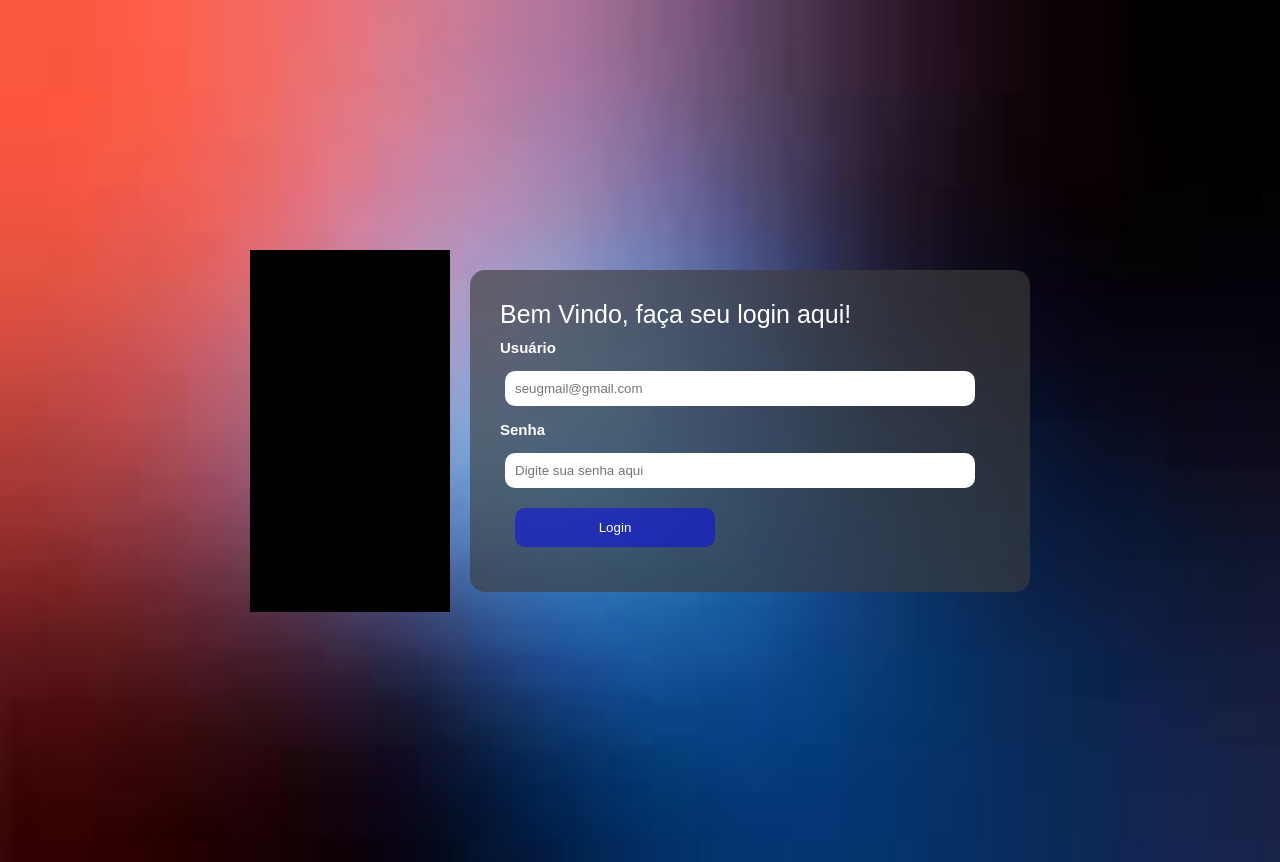
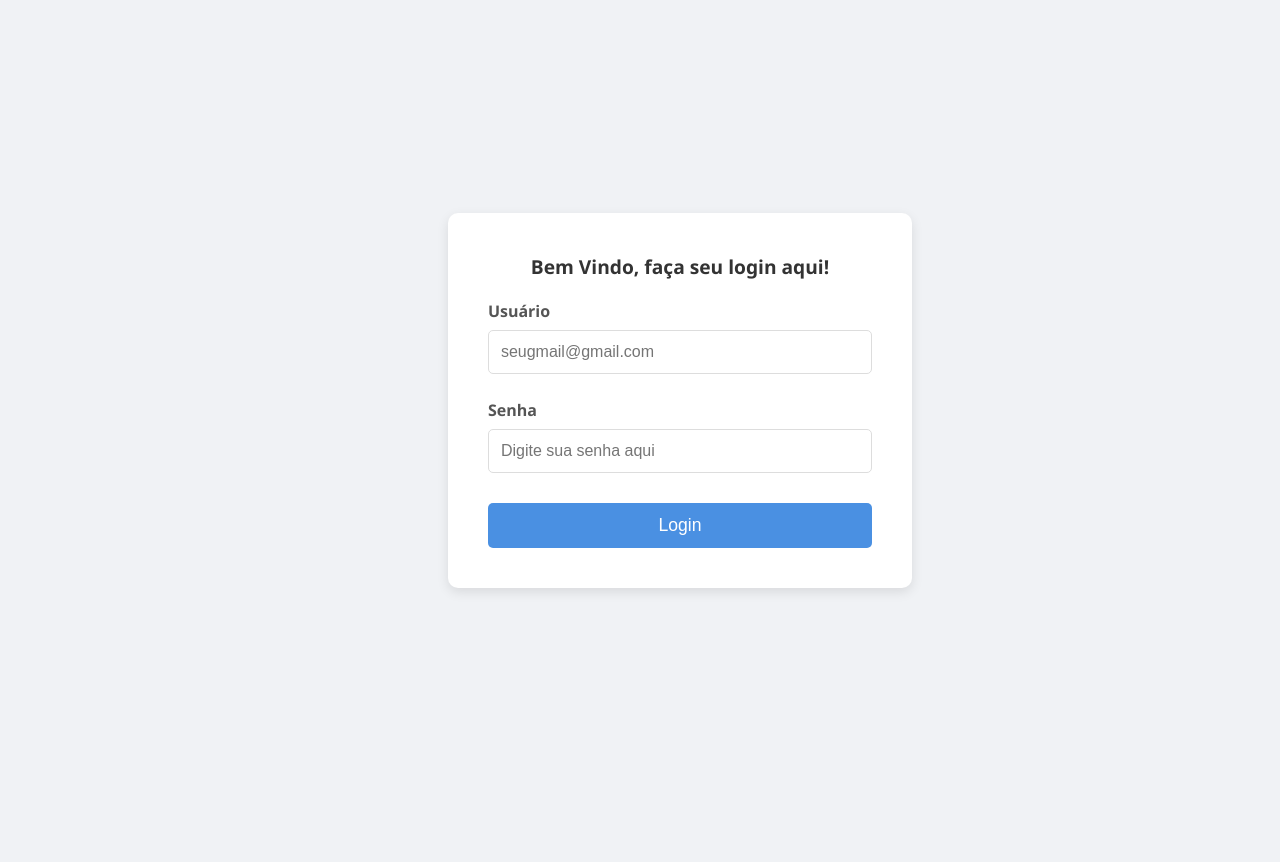
Before and after one commit to Carlos-Daniel-Dantas/musictube, a Flask app: page /login in a window 1280 px wide. After the commit the page ends 592 px from the top, so only its background shows below. Run offline with Flask 3, Linux system fonts and the light colour scheme.

Commit message:
add: css login e cadastro melhorado

```diff
--- a/templates/login.html
+++ b/templates/login.html
@@ -8,104 +8,93 @@
 </head>
 <style>
     body {
-
-        margin: 0;
-        padding: 0;
-        min-width: 100vh;
+        font-family: 'Segoe UI', Tahoma, Geneva, Verdana, sans-serif;
+        background-color: #f0f2f5;
         display: flex;
         justify-content: center;
-        padding: 250px;
-        background-size: cover;
-
-        background-image: url('/IMG/download.jpg');
-        background-color: black;
-
+        align-items: center;
+        height: 100vh;
+        margin: 0;
     }
 
-    .input_usuario {
-
-        border: none;
+    /* Container do Formulário */
+    .input__cadastro {
+        background-color: #ffffff;
+        padding: 40px;
         border-radius: 10px;
-        padding: 10px;
-        margin: 5px;
-        border-radius: 10px;
-        width: 450px;
-
+        box-shadow: 0 4px 12px rgba(0, 0, 0, 0.1);
+        width: 100%;
+        max-width: 400px;
+        text-align: center;
     }
 
-    .input_senha {
-
-        border: none;
-        border-radius: 10px;
-        padding: 10px;
-        margin: 5px;
-        border-radius: 10px;
-        width: 450px;
-
+    /* Estilo do Bem-vindo (Label) */
+    .input__cadastro label {
+        display: block;
+        font-size: 1.2rem;
+        color: #333;
+        margin-bottom: 20px;
+        font-weight: bold;
     }
 
-    .botao_cadastro {
+    /* Ajustando os títulos Usuário e Senha */
+    .input__cadastro h1 {
+        font-size: 1rem;
+        color: #555;
+        text-align: left;
+        margin-bottom: 8px;
+        margin-top: 15px;
+    }
 
+    /* Estilização dos Inputs */
+    .input_usuario,
+    .input_senha {
+        width: 100%;
+        padding: 12px;
+        margin-bottom: 10px;
+        border: 1px solid #ddd;
+        border-radius: 5px;
+        box-sizing: border-box;
+        /* Garante que o padding não aumente o tamanho final */
+        font-size: 1rem;
+        transition: border-color 0.3s;
+    }
+
+    .input_usuario:focus,
+    .input_senha:focus {
+        border-color: #4a90e2;
+        outline: none;
+    }
+
+    /* Botão de Login */
+    .botao_login {
+        width: 100%;
+        padding: 12px;
+        background-color: #4a90e2;
+        color: white;
         border: none;
-        padding: 12px;
+        border-radius: 5px;
+        font-size: 1.1rem;
         cursor: pointer;
-        transition: all 0.3s ease;
-        margin: 25px;
-        color: rgb(255, 255, 255);
-        background-color: rgba(0, 0, 255, 0.466);
-        border-radius: 10px;
-        width: 200px;
-
-    }
-    .botao_login {
-
-        border: none;
-        padding: 12px;
-        cursor: pointer;
-        transition: all 0.3s ease;
-        margin: 15px;
-        color: rgb(255, 255, 255);
-        background-color: rgba(0, 0, 255, 0.466);
-        border-radius: 10px;
-        width: 200px;
-
+        margin-top: 20px;
+        transition: background-color 0.3s;
     }
 
     .botao_login:hover {
-        transform: scale(1.1);
-        background-color: rgb(1, 1, 206);
+        background-color: #357abd;
     }
 
-
-    .input__cadastro {
-        background-color: rgba(61, 61, 61, 0.644);
-        padding: 30px;
-        flex-direction: column;
-        margin: 20px;
-        border-radius: 15px;
-
+    /* Mensagens de Flash (Flask) */
+    h3 {
+        font-size: 0.9rem;
+        color: #d9534f;
+        /* Tom de erro/alerta */
+        background-color: #f8d7da;
+        padding: 10px;
+        border-radius: 5px;
+        margin-bottom: 15px;
+        border: 1px solid #f5c6cb;
     }
-
-    div {
-        background-color: rgb(0, 0, 0);
-        width: 500px;
-
-
-    }
-
-    h1 {
-        color: rgb(255, 255, 255);
-        font-family: Arial, Helvetica, sans-serif;
-        font-size: 15px;
-
-    }
-
-    label{
-        color: rgb(255, 255, 255);
-        font-family: Arial, Helvetica, sans-serif;
-        font-size: 25px;
-    }
-
 </style>
 
 <body>
@@ -113,11 +102,11 @@
     <div>
 
         {% with mensagens = get_flashed_messages() %}
-            {% for mensagem, categoria in mensagens %}
-                <h3>
-                    {{mensagem}}
-                </h3>
-            {% endfor %}
+        {% for mensagem, categoria in mensagens %}
+        <h3>
+            {{mensagem}}
+        </h3>
+        {% endfor %}
         {% endwith %}
 
 
```
Also changed, not shown: templates/cadastro.html (+67 -81 lines).
